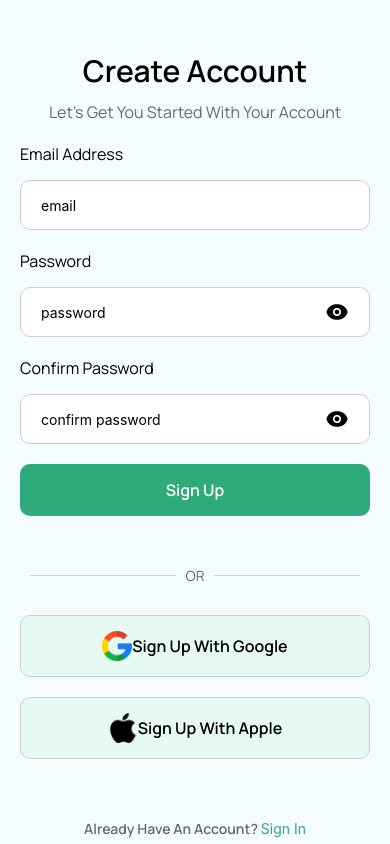
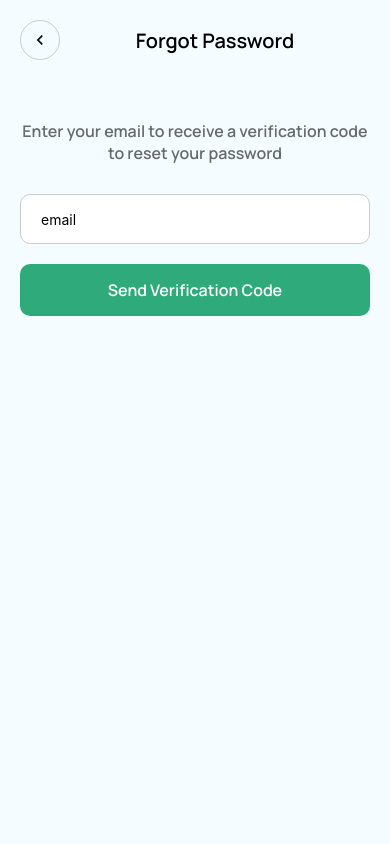
Before and after one commit to mbuthimungai/Moving-Differently-Daily, a React Native app: screen /ForgotPassword in a window 390 px wide. Built offline with nearby package versions, Linux system fonts and the light colour scheme.

Commit message:
feat(UI): Add the forgot password screen

```diff
--- /dev/null
+++ b/app/components/AppTobBarAuth.tsx
@@ -0,0 +1,45 @@
+import React from "react";
+import { StyleSheet, View, Text, TouchableOpacity } from "react-native";
+import MaterialIcons from "@expo/vector-icons/MaterialIcons";
+import colors from "../../assets/colors";
+
+interface AppTobBarAuthProps {
+  text?: string;
+  handleNavBack?: () => void;
+}
+const AppTobBarAuth: React.FC<AppTobBarAuthProps> = ({
+  text,
+  handleNavBack,
+}) => {
+  return (
+    <View style={styles.container}>
+      <TouchableOpacity style={styles.iconView} onPress={handleNavBack}>
+        <MaterialIcons name="chevron-left" size={20} color={colors.dark} />
+      </TouchableOpacity>
+      <Text style={styles.headingText}>{text}</Text>
+    </View>
+  );
+};
+
+const styles = StyleSheet.create({
+  container: {
+    flexDirection: "row",
+    alignItems: "center",
+  },
+  iconView: {
+    width: 40,
+    height: 40,
+    justifyContent: "center",
+    alignItems: "center",
+    borderRadius: 20,
+    borderWidth: 1,
+    borderColor: colors.lightGrey,
+  },
+  headingText: {
+    fontSize: 20,
+    fontFamily: "Manrope-SemiBold",
+    flex: 1,
+    textAlign: "center",
+  },
+});
+export default AppTobBarAuth;
--- a/app/navigation/AuthNavigation.tsx
+++ b/app/navigation/AuthNavigation.tsx
@@ -1,6 +1,7 @@
 import { createNativeStackNavigator } from "@react-navigation/native-stack";
 import Login from "../screens/Login";
 import Register from "../screens/Register";
+import ForgotPassword from "../screens/ForgotPassword";
 
 const stack = createNativeStackNavigator();
 const AuthNavigation = () => {
@@ -13,6 +14,7 @@ const AuthNavigation = () => {
     >
       <stack.Screen name="Register" component={Register} />
       <stack.Screen name="Login" component={Login} />
+      <stack.Screen name="ForgotPassword" component={ForgotPassword} />
     </stack.Navigator>
   );
 };
@@ -20,6 +22,7 @@ const AuthNavigation = () => {
 export type AuthStackParamList = {
   Register: undefined;
   Login: undefined;
+  ForgotPassword: undefined;
 };
 
 export default AuthNavigation;
--- /dev/null
+++ b/app/screens/ForgotPassword.tsx
@@ -0,0 +1,64 @@
+import React from "react";
+import { View, Text, StyleSheet, Dimensions } from "react-native";
+import AppTextInput from "../components/AppTextInput";
+import AppButton from "../components/AppButton";
+import AppTobBarAuth from "../components/AppTobBarAuth";
+import colors from "../../assets/colors";
+
+const { width } = Dimensions.get("window");
+const ForgotPassword = () => {
+  const [email, setEmail] = React.useState<string>("");
+  return (
+    <View style={styles.container}>
+      <AppTobBarAuth text="Forgot Password" />
+      <View style={{ height: 60 }} />
+      <Text style={styles.secondaryHeading}>
+        Enter your email to receive a verification code to reset your password
+      </Text>
+      <AppTextInput
+        placeholder="email"
+        value={email}
+        onChangeText={setEmail}
+        style={styles.input}
+        keyboardType="email-address"
+      />
+      <View style={{ height: 20 }} />
+      <AppButton onPress={() => {}}>
+        <Text style={styles.btnText}>Send Verification Code</Text>
+      </AppButton>
+    </View>
+  );
+};
+
+const styles = StyleSheet.create({
+  btnText: {
+    color: colors.white,
+    fontFamily: "Manrope-SemiBold",
+    fontSize: 16,
+    textTransform: "capitalize",
+  },
+  container: {
+    flex: 1,
+    backgroundColor: colors.AppBg,
+    paddingTop: 20,
+    paddingHorizontal: 20,
+  },
+  input: {
+    width: width - 40,
+    height: 50,
+    borderRadius: 10,
+    backgroundColor: colors.white,
+    marginTop: 10,
+    paddingHorizontal: 20,
+    borderWidth: 1,
+    borderColor: colors.grey,
+  },
+  secondaryHeading: {
+    fontSize: 16,
+    fontFamily: "Manrope-SemiBold",
+    color: colors.grey,
+    textAlign: "center",
+    paddingBottom: 20,
+  },
+});
+export default ForgotPassword;
--- a/app/screens/Login.tsx
+++ b/app/screens/Login.tsx
@@ -55,7 +55,12 @@ const Login = ({ navigation }: { navigation: LoginProps }) => {
           <Text style={styles.btnText}>Sign In</Text>
         </AppButton>
         <View style={{ height: 20 }} />
-        <TouchableOpacity style={{ alignItems: "center" }}>
+        <TouchableOpacity
+          style={{ alignItems: "center" }}
+          onPress={() => {
+            navigation.navigate("ForgotPassword");
+          }}
+        >
           <Text
             style={{
               fontFamily: "Manrope-SemiBold",
--- a/assets/colors.ts
+++ b/assets/colors.ts
@@ -7,5 +7,6 @@ export default {
   white: "#FFFFFF",
   lightGreen: "#E6F9F2",
   lightGrey: "#ccc",
+  AppBg: "#F5FCFF",
 };
 //#cbf5dd
```
